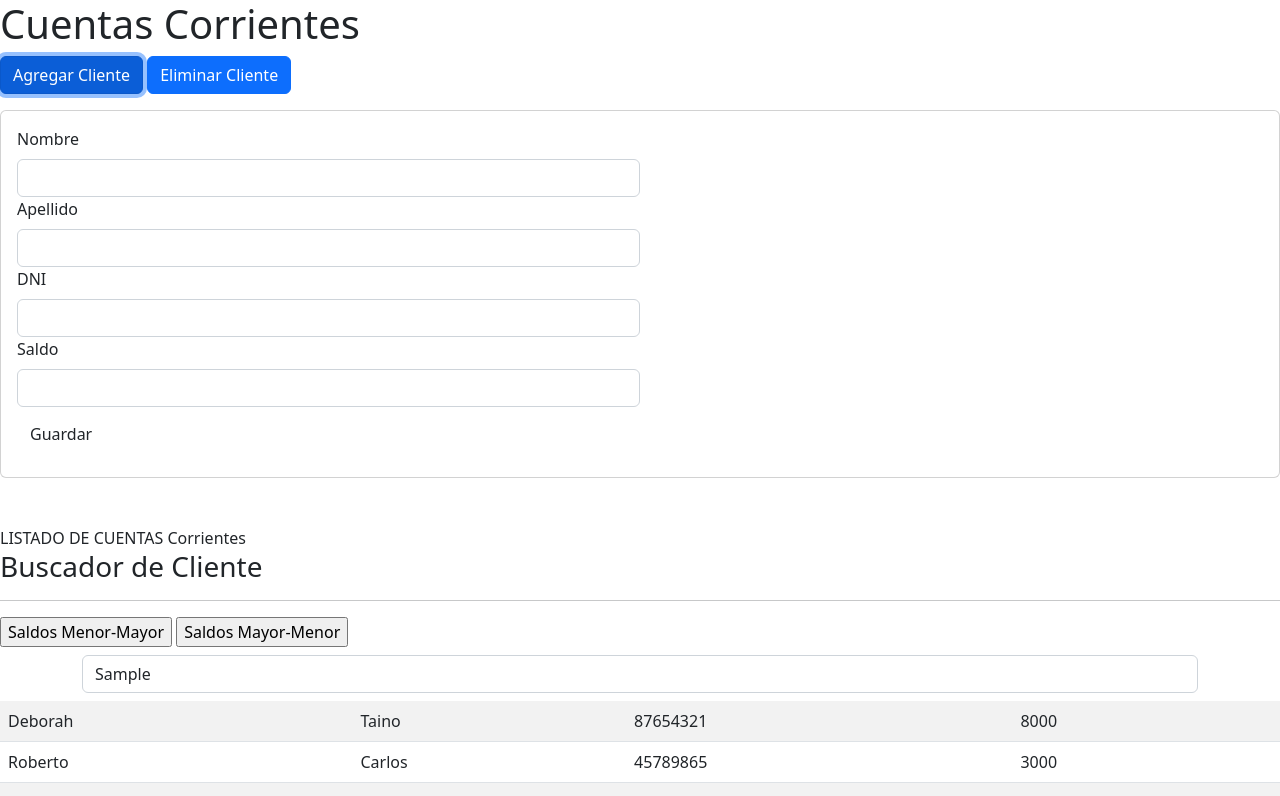
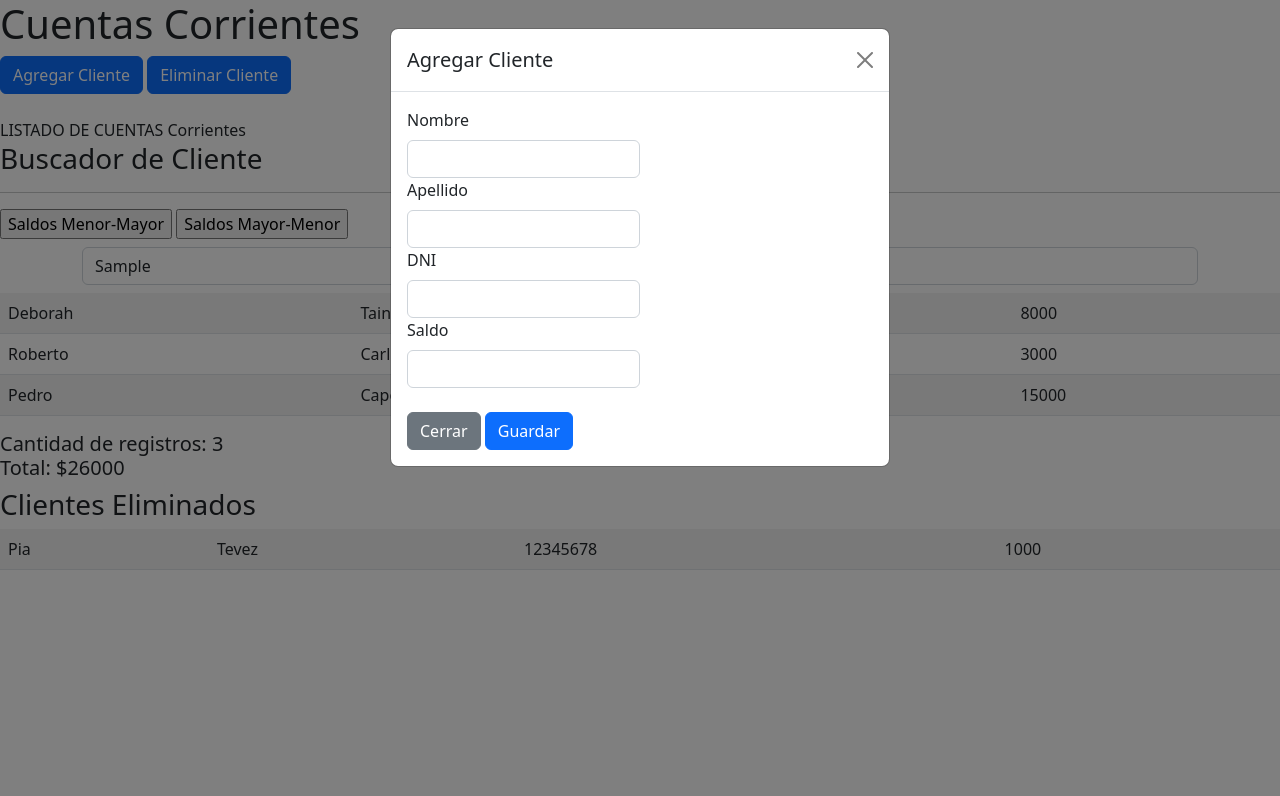
Before and after one commit to calabroadrian/listado-clientes-javascript, a plain HTML site: page index.html in a window 1280 px wide. Both pictures are taken after typing "Sample" into the empty fields and a click on the button "Agregar Cliente". Shown: the top 796 px of the page. Drawn offline with nearby package versions, Linux system fonts and the light colour scheme.

Commit message:
Update index.html

```diff
--- a/index.html
+++ b/index.html
@@ -6,25 +6,26 @@
     <meta name="viewport" content="width=device-width, initial-scale=1.0">
     <link href="https://cdn.jsdelivr.net/npm/bootstrap@5.2.0/dist/css/bootstrap.min.css" rel="stylesheet"
     integrity="sha384-gH2yIJqKdNHPEq0n4Mqa/HGKIhSkIHeL5AyhkYV8i59U5AR6csBvApHHNl/vI1Bx" crossorigin="anonymous">
+    <link rel="canonical" href="https://getbootstrap.com/docs/3.3/javascript/">
     <title>Cuentas Corrientes</title>
 </head>
 <body>
     <h1>Cuentas Corrientes</h1>
 
-
-
-        <!-- Agregar Cliente con SUBMIT -->
-        <p>
-        <button class="btn btn-primary" type="button" data-bs-toggle="collapse" data-bs-target="#collapseAgregarCliente" aria-expanded="false" aria-controls="collapseAgregarCliente">
+<!-- Button trigger modal -->
+<button type="button" class="btn btn-primary" data-bs-toggle="modal" data-bs-target="#exampleModal">
     Agregar Cliente
   </button>
 
-          <button class="btn btn-primary" type="button" data-bs-toggle="collapse" data-bs-target="#collapseModificarCliente" aria-expanded="false" aria-controls="collapseExample">
-            Eliminar Cliente
-          </button>
-        </p>
-          <div class="collapse" id="collapseAgregarCliente">
-            <div class="card card-body">
+  <!-- Agregar Cliente -->
+  <div class="modal fade" id="exampleModal" tabindex="-1" aria-labelledby="exampleModalLabel" aria-hidden="true">
+    <div class="modal-dialog">
+      <div class="modal-content">
+        <div class="modal-header">
+          <h1 class="modal-title fs-5" id="exampleModalLabel">Agregar Cliente</h1>
+          <button type="button" class="btn-close" data-bs-dismiss="modal" aria-label="Close"></button>
+        </div>
+        <div class="modal-body">
             <form class="col-xl-6 col-md-12" id="formulario">
                 <label for="nombre" class="form-label">Nombre</label>
                 <input type="text" class="form-control" id="nombre">
@@ -34,22 +35,43 @@
                 <input type="number" class="form-control" id="dni">
                 <label for="saldo" class="form-label">Saldo</label>
                 <input type="number" class="form-control" id="saldo">
-                    <button type="submit" class="btn colorBoton my-2">Guardar</button>
+                <br>
+
+          <button type="button" class="btn btn-secondary" data-bs-dismiss="modal">Cerrar</button>
+          <button type="submit" class="btn btn-primary" data-bs-dismiss="modal">Guardar</button>
         </form>
         </div>
       </div>
+    </div>
+  </div>
+    <!-- Eliminar Cliente -->
 
-          <div class="collapse" id="collapseModificarCliente">
-            <div class="card card-body">
+    <!-- Button trigger modal -->
+<button type="button" class="btn btn-primary" data-bs-toggle="modal" data-bs-target="#exampleModal2">
+    Eliminar Cliente
+  </button>
+
+
+    <div class="modal fade" id="exampleModal2" tabindex="-1" aria-labelledby="exampleModalLabel2" aria-hidden="true">
+        <div class="modal-dialog">
+          <div class="modal-content">
+            <div class="modal-header">
+              <h1 class="modal-title fs-5" id="exampleModalLabel2">Eliminar Cliente</h1>
+              <button type="button" class="btn-close" data-bs-dismiss="modal" aria-label="Close"></button>
+            </div>
+            <div class="modal-body">
                 <form class="col-xl-6 col-md-12" id="formularioEliminarCliente">
                     <label for="dni" class="form-label">Ingrese el DNI del Cliente que quiere borrar</label>
                     <input type="text" class="form-control" id="dniaeliminar">
-                    <button type="submit" class="btn colorBoton my-2">Eliminar</button>
+                    <br>
+
+              <button type="button" class="btn btn-secondary" data-bs-dismiss="modal">Cerrar</button>
+              <button type="submit" class="btn btn-primary" data-bs-dismiss="modal">Eliminar</button>
             </form>
             </div>
           </div>
-
-        <br>
+        </div>
+      </div>
 
         <section id="principal">
 
@@ -80,6 +102,6 @@
         <script src="cuentascorriente.js"></script>
         <script src="buscador.js"></script>
         <script src="https://cdn.jsdelivr.net/npm/bootstrap@5.2.0-beta1/dist/js/bootstrap.bundle.min.js" integrity="sha384-pprn3073KE6tl6bjs2QrFaJGz5/SUsLqktiwsUTF55Jfv3qYSDhgCecCxMW52nD2" crossorigin="anonymous"></script>
-
+        <!-- JavaScript Bundle with Popper -->
 </body>
 </html>
```
Lines whose indentation alone changed are shown as unchanged.
